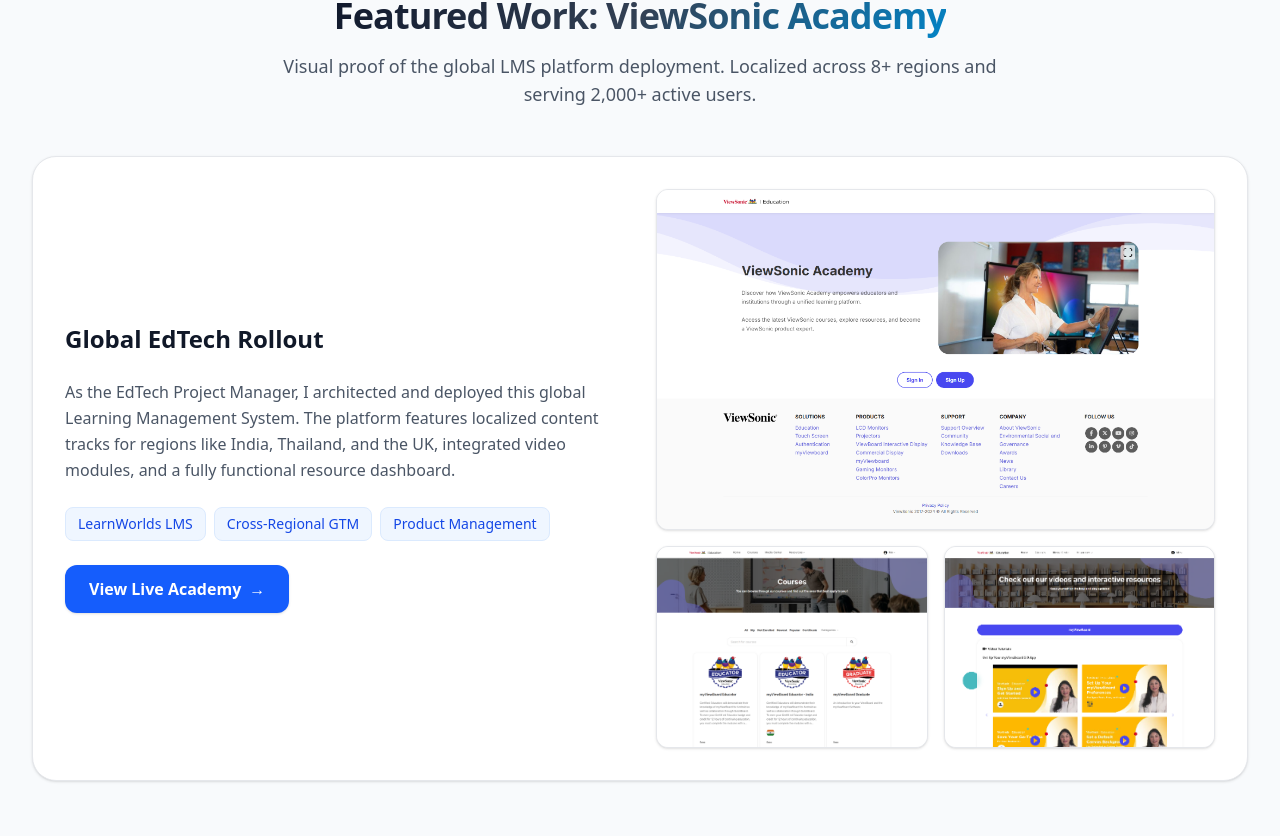
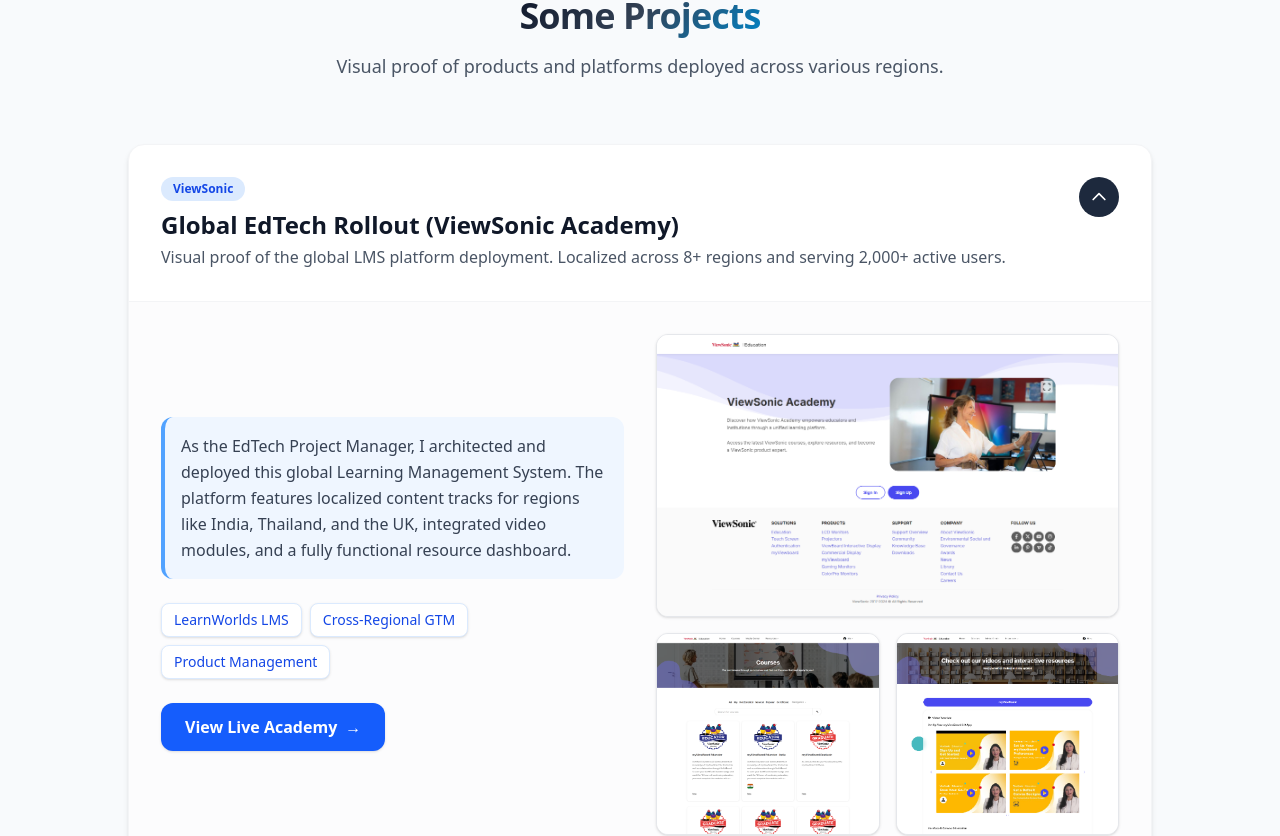
Before and after one commit to nizar-efk95/nizar-portfolio, a React (Vite) app: page / in a window 1280 px wide. Shown: the part 3191-4027 px from the top of the page. Built offline with nearby package versions, Linux system fonts and the light colour scheme.

Commit message:
Convert Featured Work into accordion and rename to Some Projects

```diff
--- a/src/App.jsx
+++ b/src/App.jsx
@@ -3,6 +3,7 @@
 function App() {
   const [scrolled, setScrolled] = useState(false)
   const [expandedProject, setExpandedProject] = useState(null)
+  const [expandedPortfolio, setExpandedPortfolio] = useState(1)
   const [mobileMenuOpen, setMobileMenuOpen] = useState(false)
 
   useEffect(() => {
@@ -506,25 +507,52 @@
       {/* Featured Work Section */}
       <section id="featured-work" className="py-16 sm:py-20 bg-slate-50 border-y border-gray-100">
         <div className="max-w-7xl mx-auto px-4 sm:px-6 lg:px-8">
-          <div className="text-center max-w-3xl mx-auto mb-12">
+          <div className="text-center max-w-3xl mx-auto mb-16">
             <h2 className="text-3xl sm:text-4xl font-extrabold tracking-tight mb-4">
-              <span className="text-gradient">Featured Work: ViewSonic Academy</span>
+              <span className="text-gradient">Some Projects</span>
             </h2>
             <p className="text-lg text-gray-600">
-              Visual proof of the global LMS platform deployment. Localized across 8+ regions and serving 2,000+ active users.
+              Visual proof of products and platforms deployed across various regions.
             </p>
           </div>
 
-          <div className="grid md:grid-cols-2 gap-8 items-center bg-white p-6 sm:p-8 rounded-3xl border border-gray-200 shadow-sm hover:shadow-md transition">
+          <div className="max-w-5xl mx-auto">
+             <div className="bg-white rounded-2xl shadow-md border border-gray-100 overflow-hidden transition-all duration-300 hover:shadow-xl">
+               <div
+                 className="p-6 sm:p-8 cursor-pointer select-none flex items-start justify-between gap-4"
+                 onClick={() => setExpandedPortfolio(expandedPortfolio === 1 ? null : 1)}
+               >
+                  <div className="flex-1 min-w-0">
+                    <div className="flex flex-wrap items-center gap-2 mb-2">
+                      <span className="px-3 py-1 bg-blue-100 text-blue-700 font-bold text-xs rounded-full">
+                        ViewSonic
+                      </span>
+                    </div>
+                    <h4 className="text-xl sm:text-2xl font-bold text-gray-900">Global EdTech Rollout (ViewSonic Academy)</h4>
+                    <p className="text-sm sm:text-base text-gray-600 mt-1 font-medium">Visual proof of the global LMS platform deployment. Localized across 8+ regions and serving 2,000+ active users.</p>
+                  </div>
+                  <button
+                    className={`w-10 h-10 rounded-full bg-slate-100 flex items-center justify-center transition-transform duration-300 flex-shrink-0 ${
+                      expandedPortfolio === 1 ? 'rotate-180 bg-slate-800 text-white' : 'text-slate-600 hover:bg-slate-200'
+                    }`}
+                  >
+                    <svg className="w-5 h-5" fill="none" stroke="currentColor" viewBox="0 0 24 24">
+                      <path strokeLinecap="round" strokeLinejoin="round" strokeWidth={2} d="M19 9l-7 7-7-7" />
+                    </svg>
+                  </button>
+               </div>
+
+               <div className={`transition-all duration-500 overflow-hidden ${expandedPortfolio === 1 ? 'max-h-[3000px] opacity-100 border-t border-gray-100' : 'max-h-0 opacity-0'}`}>
+                 <div className="p-6 sm:p-8 bg-gray-50/50">
+                    <div className="grid md:grid-cols-2 gap-8 items-center">
                       <div className="space-y-6">
-              <h3 className="text-2xl font-bold text-gray-900">Global EdTech Rollout</h3>
-              <p className="text-gray-600 leading-relaxed">
+                        <p className="text-gray-700 leading-relaxed bg-blue-50 p-4 rounded-xl border-l-4 border-blue-400">
                           As the EdTech Project Manager, I architected and deployed this global Learning Management System. The platform features localized content tracks for regions like India, Thailand, and the UK, integrated video modules, and a fully functional resource dashboard.
                         </p>
                         <div className="flex flex-wrap gap-2">
-                <span className="px-3 py-1.5 bg-blue-50 text-blue-700 rounded-lg text-sm font-medium border border-blue-100">LearnWorlds LMS</span>
-                <span className="px-3 py-1.5 bg-blue-50 text-blue-700 rounded-lg text-sm font-medium border border-blue-100">Cross-Regional GTM</span>
-                <span className="px-3 py-1.5 bg-blue-50 text-blue-700 rounded-lg text-sm font-medium border border-blue-100">Product Management</span>
+                          <span className="px-3 py-1.5 bg-white text-blue-700 rounded-lg text-sm font-medium border border-blue-100 shadow-sm">LearnWorlds LMS</span>
+                          <span className="px-3 py-1.5 bg-white text-blue-700 rounded-lg text-sm font-medium border border-blue-100 shadow-sm">Cross-Regional GTM</span>
+                          <span className="px-3 py-1.5 bg-white text-blue-700 rounded-lg text-sm font-medium border border-blue-100 shadow-sm">Product Management</span>
                         </div>
                         <div>
                           <a href="https://academy.viewsonic.com" target="_blank" rel="noopener noreferrer" className="inline-flex items-center gap-2 px-6 py-3 bg-blue-600 text-white font-semibold rounded-xl hover:bg-blue-700 transition shadow-sm hover:shadow-md">
@@ -534,14 +562,18 @@
                       </div>
 
                       <div className="grid grid-cols-2 gap-4">
-              <div className="col-span-2 overflow-hidden rounded-xl border border-gray-200 shadow-sm hover:shadow-md transition bg-gray-50 flex items-center justify-center">
+                        <div className="col-span-2 overflow-hidden rounded-xl border border-gray-200 shadow-sm hover:shadow-md transition bg-white flex items-center justify-center">
                           <img src="/nizar-portfolio/viewsonic-hero.png" alt="ViewSonic Academy Landing Page" className="w-full h-auto object-cover hover:scale-105 transition duration-500" />
                         </div>
-              <div className="overflow-hidden rounded-xl border border-gray-200 shadow-sm hover:shadow-md transition bg-gray-50 flex items-center justify-center">
+                        <div className="overflow-hidden rounded-xl border border-gray-200 shadow-sm hover:shadow-md transition bg-white flex items-center justify-center">
                           <img src="/nizar-portfolio/viewsonic-catalog.png" alt="ViewSonic Academy Course Catalog showing localized regions" className="w-full object-cover hover:scale-105 transition duration-500" style={{ maxHeight: "200px", objectPosition: "top" }} />
                         </div>
-              <div className="overflow-hidden rounded-xl border border-gray-200 shadow-sm hover:shadow-md transition bg-gray-50 flex items-center justify-center">
+                        <div className="overflow-hidden rounded-xl border border-gray-200 shadow-sm hover:shadow-md transition bg-white flex items-center justify-center">
                           <img src="/nizar-portfolio/viewsonic-resources.png" alt="ViewSonic Academy Video Resources" className="w-full object-cover hover:scale-105 transition duration-500" style={{ maxHeight: "200px", objectPosition: "top" }} />
+                        </div>
+                      </div>
+                    </div>
+                 </div>
                </div>
              </div>
           </div>
```
Lines whose indentation alone changed are shown as unchanged.
